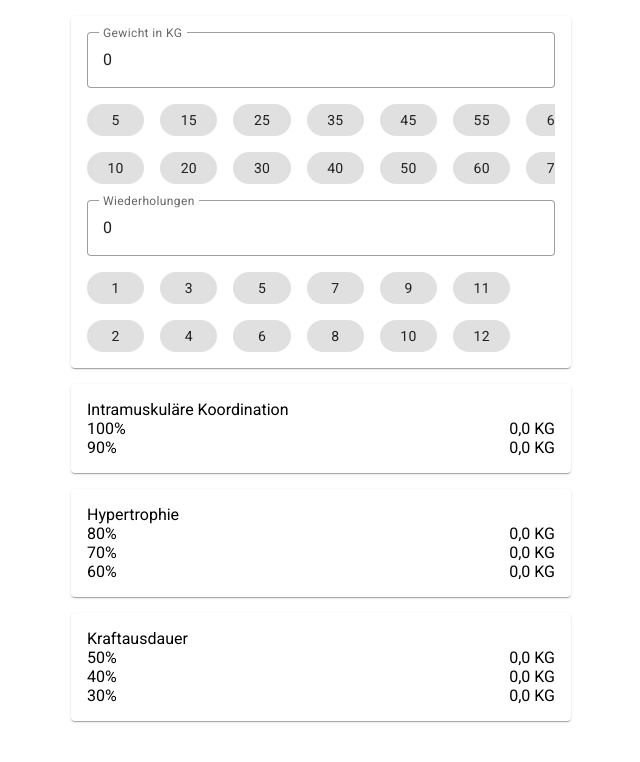
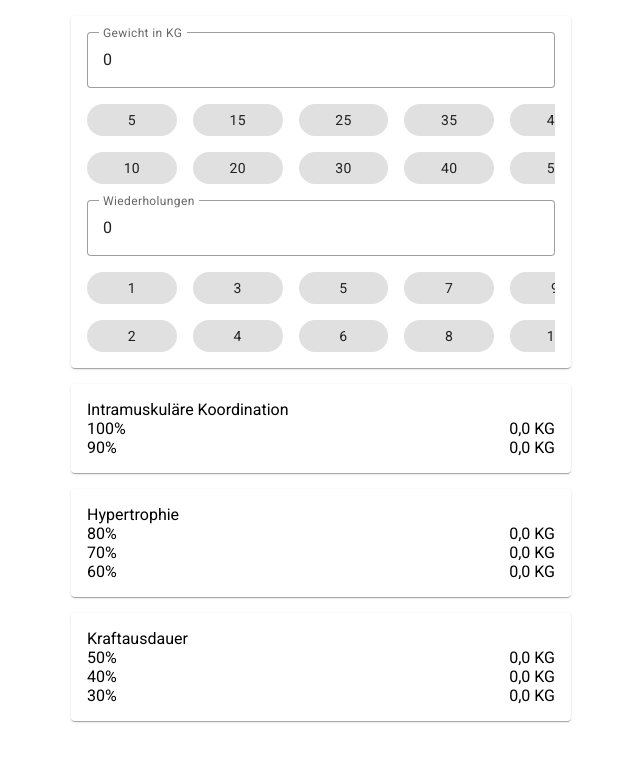
Before and after one commit to glombik26/kraftwertrechner, an Angular app: page / in a window 1280 px wide. Shown: the top 762 px of the page, without its empty margins (319-959 px from the left). Built offline with nearby package versions, Linux system fonts and the light colour scheme.

Commit message:
fix mat-chip layout, 4 items visible

```diff
--- a/src/app/app.component.scss
+++ b/src/app/app.component.scss
@@ -56,8 +56,8 @@
   overflow-x: auto;
   display: grid;
   grid-template-rows: 2rem 2rem;
-  grid-template-columns: repeat(6, calc(calc(100% - 6rem) / 6.5));
-  grid-auto-columns: calc(calc(100% - 6rem) / 6.5);
+  grid-template-columns: repeat(4, calc(calc(100% - 4rem) / 4.5));
+  grid-auto-columns: calc(calc(100% - 4rem) / 4.5);
   grid-auto-flow: column;
   gap: 1rem;
 
```
